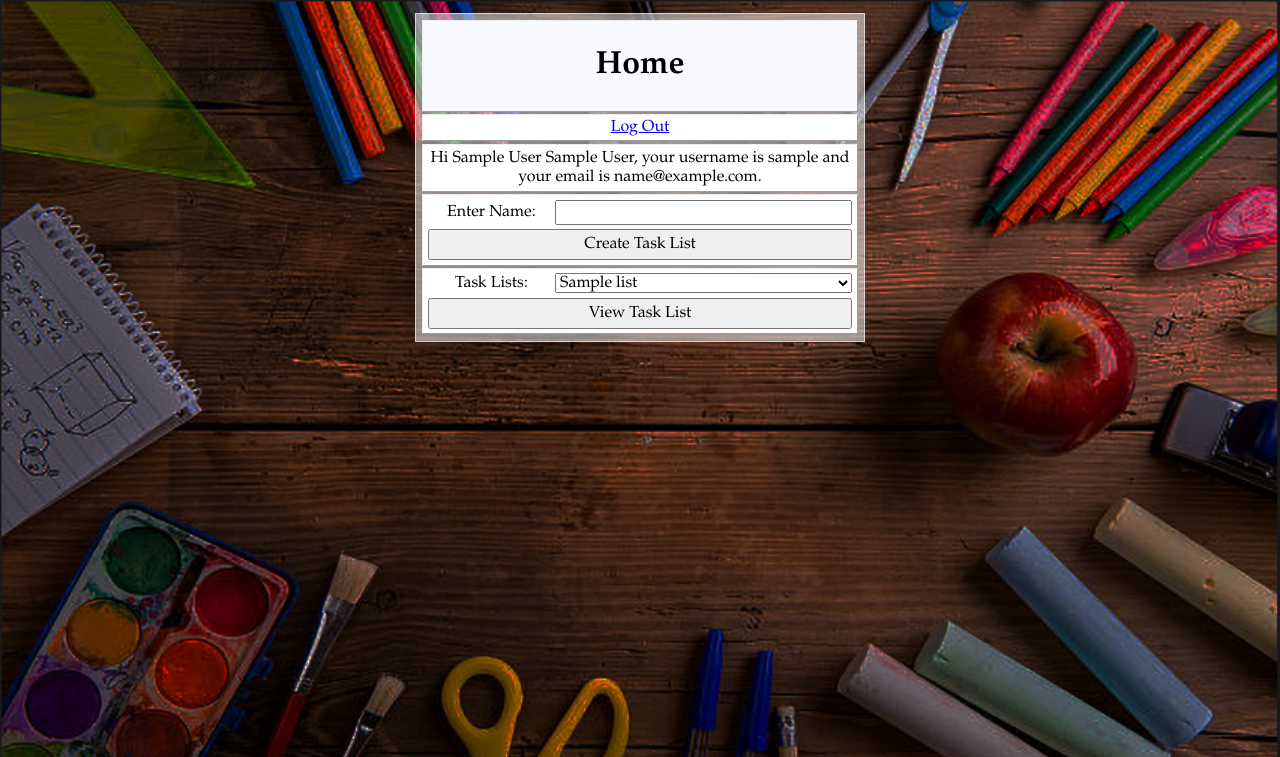
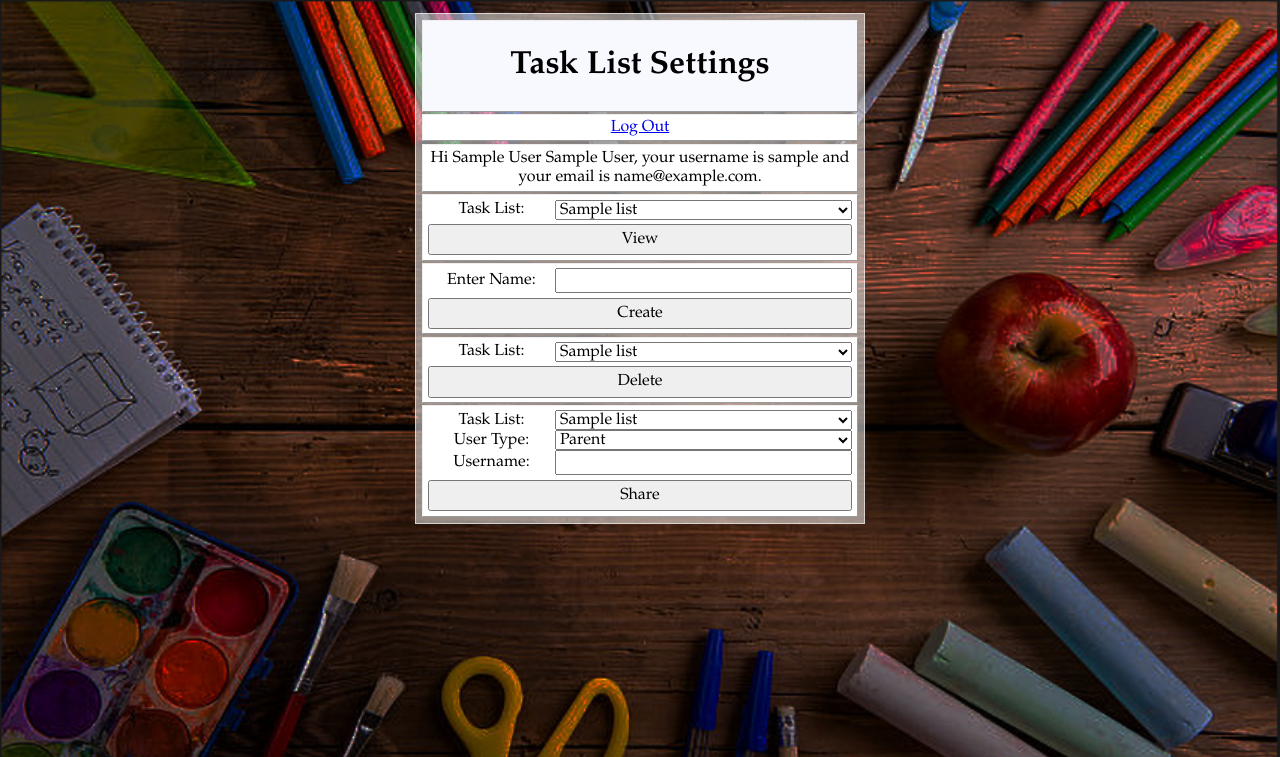
Before and after one commit to gguerini129/chores-tasks, a Flask app: page /home in a window 1280 px wide. Shown: the top 757 px of the page. Run offline with Flask 2, Linux system fonts and the light colour scheme; the visitor is signed in with stand-in values (Sample User, id 1); tables that the repository leaves empty hold one stand-in row (values such as "Sample post"); some libraries are stand-ins or nearby versions.

Commit message:
Added delete tasklist and preliminary share tasklist features

```diff
--- a/main.py
+++ b/main.py
@@ -134,6 +134,7 @@ def home():
     :return: render_template for the next page
     """
 
+    msg = "";
     cursor = mysql.connection.cursor(MySQLdb.cursors.DictCursor)
 
     if request.method == "POST":
@@ -149,35 +150,95 @@ def home():
             user_id = session["user_id"]
 
             cursor.execute("INSERT INTO parent (user_id, task_list_id) VALUES (%s, %s)", (user_id, task_list_id,))
-            mysql.connection.commit()
         elif request.form["submit"] == "view" and "task-list-id" in request.form:
             task_list_id = request.form["task-list-id"]
 
             return redirect(url_for("tasklist", task_list_id=task_list_id))
+        elif request.form["submit"] == "delete" and "task-list-id" in request.form:
+            task_list_id = request.form["task-list-id"]
 
-    task_list_ids = set()
+            cursor.execute("DELETE FROM task_list WHERE task_list_id = %s", (task_list_id,))
+        elif request.form["submit"] == "share" and "task-list-id" in request.form and "user-type" in request.form and "username" in request.form:
+            task_list_id = request.form["task-list-id"]
+            user_type = request.form["user-type"]
+            username = request.form["username"]
+
+            cursor.execute("SELECT * FROM user WHERE username = %s", (username,))
+            account = cursor.fetchone()
+
+            if account:
+                user_id = account["user_id"]
+
+                cursor.execute("SELECT * FROM parent WHERE user_id = %s AND task_list_id = %s", (user_id, task_list_id,))
+                parent_association = cursor.fetchone()
+                cursor.execute("SELECT * FROM child WHERE user_id = %s AND task_list_id = %s", (user_id, task_list_id,))
+                child_association = cursor.fetchone()
+                cursor.execute("SELECT * FROM guardian WHERE user_id = %s AND task_list_id = %s", (user_id, task_list_id,))
+                guardian_association = cursor.fetchone()
+
+                if parent_association or child_association or guardian_association:
+                    msg = "User already defined in task list."
+                else:
+                    if user_type == "parent":
+                        cursor.execute("INSERT INTO parent (user_id, task_list_id) VALUES (%s, %s)", (user_id, task_list_id,))
+                    elif user_type == "child":
+                        cursor.execute("INSERT INTO child (user_id, task_list_id) VALUES (%s, %s)", (user_id, task_list_id,))
+                    elif user_type == "guardian":
+                        cursor.execute("INSERT INTO guardian (user_id, task_list_id) VALUES (%s, %s)", (user_id, task_list_id,))
+            else:
+                msg = "Account not found."
+
+        mysql.connection.commit()
+
+    view_task_list_ids = set()
+    delete_task_list_ids = set()
     user_id = session["user_id"]
 
     cursor.execute("SELECT * FROM parent WHERE user_id = %s", (user_id,))
 
     for parent_association in cursor.fetchall():
-        task_list_ids.add(tuple([parent_association["task_list_id"]]))
+        view_task_list_ids.add(tuple([parent_association["task_list_id"]]))
+        delete_task_list_ids.add(tuple([parent_association["task_list_id"]]))
 
-    pairs = {}
+    cursor.execute("SELECT * FROM child WHERE user_id = %s", (user_id,))
 
-    if len(task_list_ids) >= 1:
-        query = "SELECT * FROM task_list WHERE task_list_id = " + str(list(task_list_ids)[0][0])
+    for child_association in cursor.fetchall():
+        view_task_list_ids.add(tuple([child_association["task_list_id"]]))
 
-        for i in range(1, len(task_list_ids)):
-            query += " OR task_list_id = " + str(list(task_list_ids)[i][0])
+    cursor.execute("SELECT * FROM guardian WHERE user_id = %s", (user_id,))
+
+    for guardian_association in cursor.fetchall():
+        view_task_list_ids.add(tuple([guardian_association["task_list_id"]]))
+
+    view_pairs = {}
+
+    if len(view_task_list_ids) >= 1:
+        query = "SELECT * FROM task_list WHERE task_list_id = " + str(list(view_task_list_ids)[0][0])
+
+        for i in range(1, len(view_task_list_ids)):
+            query += " OR task_list_id = " + str(list(view_task_list_ids)[i][0])
 
         cursor.execute(query)
         task_lists = cursor.fetchall()
 
         for task_list in task_lists:
-            pairs[task_list["name"]] = task_list["task_list_id"]
+            view_pairs[task_list["name"]] = task_list["task_list_id"]
 
-    return render_template("home.html", pairs=pairs)
+    delete_pairs = {}
+
+    if len(delete_task_list_ids) >= 1:
+        query = "SELECT * FROM task_list WHERE task_list_id = " + str(list(delete_task_list_ids)[0][0])
+
+        for i in range(1, len(delete_task_list_ids)):
+            query += " OR task_list_id = " + str(list(delete_task_list_ids)[i][0])
+
+        cursor.execute(query)
+        task_lists = cursor.fetchall()
+
+        for task_list in task_lists:
+            delete_pairs[task_list["name"]] = task_list["task_list_id"]
+
+    return render_template("home.html", msg=msg, delete_pairs=delete_pairs, view_pairs=view_pairs)
 
 
 # TASKLIST VIEW FUNCTION
@@ -214,10 +275,26 @@ def tasklist(task_list_id):
 
     user_id = session["user_id"]
 
-    cursor.execute("SELECT * FROM task WHERE user_id = %s AND task_list_id = %s", (user_id, task_list_id,))
+    # USER TYPE
+    user_type = "parent"
+
+    cursor.execute("SELECT * FROM child WHERE user_id = %s AND task_list_id = %s", (user_id, task_list_id,))
+    child_association = cursor.fetchone()
+
+    if child_association:
+        user_type = "child"
+
+    cursor.execute("SELECT * FROM guardian WHERE user_id = %s AND task_list_id = %s", (user_id, task_list_id,))
+    guardian_association = cursor.fetchone()
+
+    if guardian_association:
+        user_type = "guardian"
+
+    # TASKS
+    cursor.execute("SELECT * FROM task WHERE task_list_id = %s", (task_list_id,))
     tasks = cursor.fetchall()
 
-    return render_template("tasklist.html", task_list_id=task_list_id, task_list_name=task_list_name, tasks=tasks)
+    return render_template("tasklist.html", task_list_id=task_list_id, task_list_name=task_list_name, user_type=user_type, tasks=tasks)
 
 # EXECUTION
 if __name__ == "__main__":
--- a/resources/database.sql
+++ b/resources/database.sql
@@ -21,7 +21,7 @@ CREATE TABLE parent (
   task_list_id int(16) NOT NULL,
   PRIMARY KEY (parent_id),
   FOREIGN KEY (user_id) REFERENCES user(user_id),
-  FOREIGN KEY (task_list_id) REFERENCES task_list(task_list_id)
+  FOREIGN KEY (task_list_id) REFERENCES task_list(task_list_id) ON DELETE CASCADE
 ) AUTO_INCREMENT=1;
 
 CREATE TABLE child (
@@ -31,7 +31,7 @@ CREATE TABLE child (
   task_list_id int(16) NOT NULL,
   PRIMARY KEY (child_id),
   FOREIGN KEY (user_id) REFERENCES user(user_id),
-  FOREIGN KEY (task_list_id) REFERENCES task_list(task_list_id)
+  FOREIGN KEY (task_list_id) REFERENCES task_list(task_list_id) ON DELETE CASCADE
 ) AUTO_INCREMENT=1;
 
 CREATE TABLE guardian (
@@ -40,7 +40,7 @@ CREATE TABLE guardian (
   task_list_id int(16) NOT NULL,
   PRIMARY KEY (guardian_id),
   FOREIGN KEY (user_id) REFERENCES user(user_id),
-  FOREIGN KEY (task_list_id) REFERENCES task_list(task_list_id)
+  FOREIGN KEY (task_list_id) REFERENCES task_list(task_list_id) ON DELETE CASCADE
 ) AUTO_INCREMENT=1;
 
 CREATE TABLE task (
@@ -53,7 +53,7 @@ CREATE TABLE task (
   task_list_id int(16) NOT NULL,
   PRIMARY KEY (task_id),
   FOREIGN KEY (user_id) REFERENCES user(user_id),
-  FOREIGN KEY (task_list_id) REFERENCES task_list(task_list_id)
+  FOREIGN KEY (task_list_id) REFERENCES task_list(task_list_id) ON DELETE CASCADE
 ) AUTO_INCREMENT=1;
 
 -- CREATE TABLE wish (
--- a/static/global.css
+++ b/static/global.css
@@ -46,6 +46,10 @@ input, textarea, select, button {
 header.plate {
     background-color: ghostwhite;
     margin-top: 0;
+}
+
+.warning.plate {
+    background-color: mistyrose;
 }
 
 p.plate {
--- a/templates/home.html
+++ b/templates/home.html
@@ -2,7 +2,7 @@
 
 <!-- Header Plate -->
 {% block header_plate %}
-    <h1>Home</h1>
+    <h1>Task List Settings</h1>
 {% endblock %}
 
 <!-- Main -->
@@ -10,27 +10,66 @@
     <nav class="plate">
         <a href="{{ url_for('login') }}">Log Out</a>
     </nav>
+    {% if msg %}
+    <p class="warning plate">
+        {{ msg }}
+    </p>
+    {% endif %}
     <p class="plate">Hi {{ session.first_name }} {{ session.last_name }}, your username is {{ session.username }} and your email is {{ session.email }}.</p>
+    <form class="plate" action="{{ url_for('home') }}" method="post">
+        <div class="fields">
+            <label for="task-lists">Task List:</label>
+            <select id="task-lists" name="task-list-id" required="">
+                {% for name, id in view_pairs.items() %}
+                    <option value="{{ id }}">{{ name }}</option>
+                {% endfor %}
+            </select>
+        </div>
+        <div class="actions">
+            <button class="larger" name="submit" value="view">View</button>
+        </div>
+    </form>
     <form class="plate" action="{{ url_for('home') }}" method="post">
         <div class="fields">
             <label for="name">Enter Name:</label>
             <input type="text" id="name" name="task-list-name" maxlength="32" required="" />
         </div>
         <div class="actions">
-            <button class="larger" name="submit" value="create">Create Task List</button>
+            <button class="larger" name="submit" value="create">Create</button>
         </div>
     </form>
     <form class="plate" action="{{ url_for('home') }}" method="post">
         <div class="fields">
-            <label for="task-lists">Task Lists:</label>
+            <label for="task-lists">Task List:</label>
             <select id="task-lists" name="task-list-id" required="">
-                {% for name, id in pairs.items() %}
+                {% for name, id in delete_pairs.items() %}
                     <option value="{{ id }}">{{ name }}</option>
                 {% endfor %}
             </select>
         </div>
         <div class="actions">
-            <button class="larger" name="submit" value="view">View Task List</button>
+            <button class="larger" name="submit" value="delete">Delete</button>
+        </div>
+    </form>
+    <form class="plate" action="{{ url_for('home') }}" method="post">
+        <div class="fields">
+            <label for="task-lists">Task List:</label>
+            <select id="task-lists" name="task-list-id" required="">
+                {% for name, id in delete_pairs.items() %}
+                    <option value="{{ id }}">{{ name }}</option>
+                {% endfor %}
+            </select>
+            <label for="user-type">User Type:</label>
+            <select id="user-type" name="user-type" required="">
+                <option value="parent">Parent</option>
+                <option value="child">Student</option>
+                <option value="guardian">Teacher</option>
+            </select>
+            <label for="username">Username:</label>
+            <input type="text" id="username" name="username" maxlength="32" required="" />
+        </div>
+        <div class="actions">
+            <button class="larger" name="submit" value="share">Share</button>
         </div>
     </form>
 {% endblock %}
--- a/templates/tasklist.html
+++ b/templates/tasklist.html
@@ -10,6 +10,9 @@
     <nav class="plate">
         <a href="{{ url_for('home') }}">Back</a>
     </nav>
+    <p class="plate">
+        You are a {{ user_type }}!
+    </p>
     {% if tasks %}
     <table class="task-list plate">
         <tr>
```
Also changed, not shown: templates/login.html (+5 -5 lines), templates/register.html (+5 -5 lines), 1 other file.
